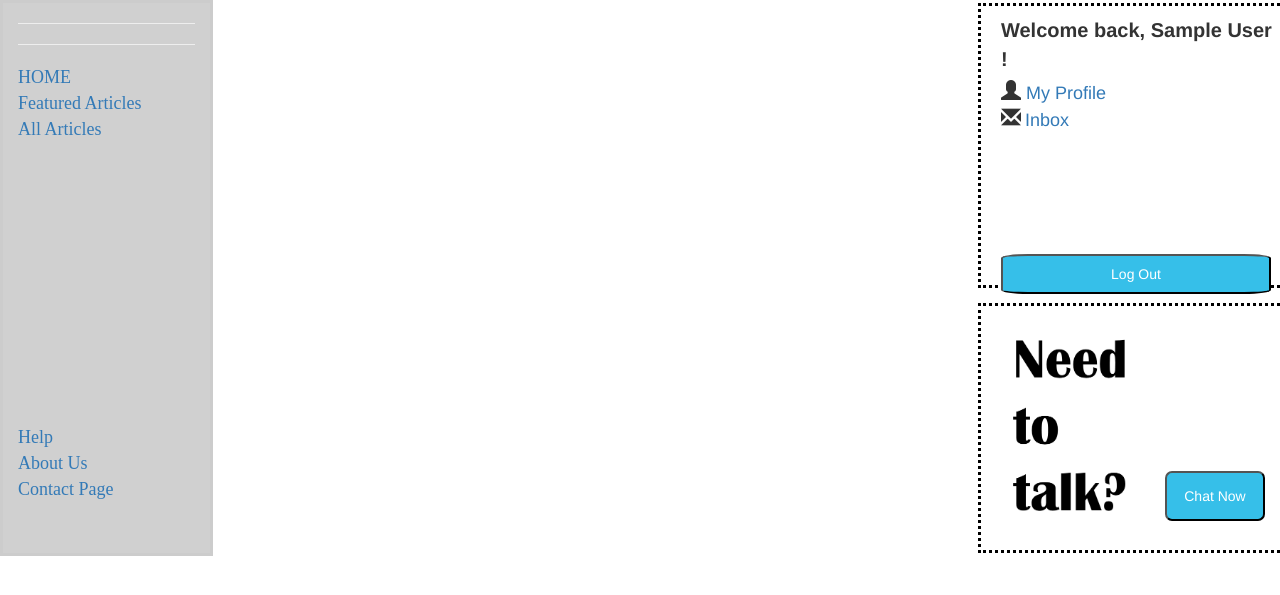
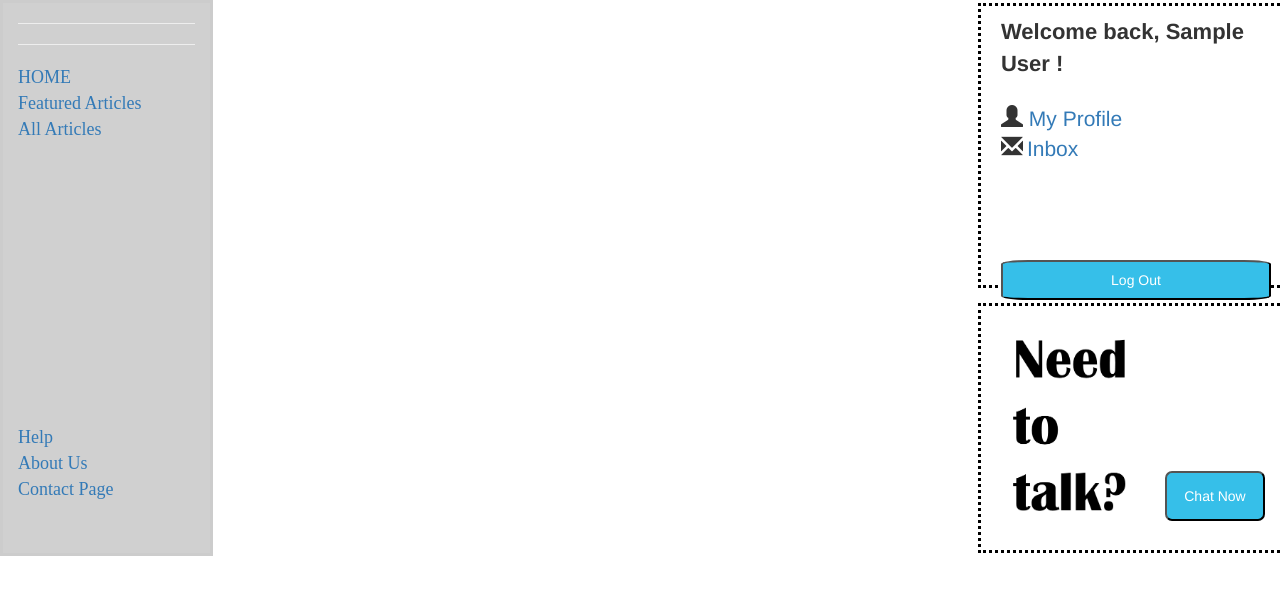
Before and after one commit to RaineCagape/USeP_Online_Guidance_Counseling, a PHP site: page / in a window 1280 px wide; the page is wider, and only the part inside the window is pictured. Shown: the part 139-734 px from the top of that part. Run offline with PHP 8.4, Linux system fonts and the light colour scheme; the visitor is signed in with stand-in values (Sample User, id 1); some libraries are stand-ins or nearby versions.

Commit message:
Minor changes

```diff
--- a/Profile.php
+++ b/Profile.php
@@ -64,9 +64,9 @@
 					<span class="glyphicon glyphicon-user" style="font-size: 200px"></span><br>
 					<label style="font-size: 30px"><!--ngalan--><?php echo $firstname;?> <?php echo $lastname; ?></label><br><br>
 					<!-- <label>Country:</label><br> -->
-					<label>Address: </label><?php echo $address; ?><br>
-					<label>Role: </label><?php echo $role; ?><br>
-					<label>E-mail: </label><?php echo $email; ?>
+					<label>Address: </label> <?php echo $address; ?><br>
+					<label>Role: </label> <?php echo $role; ?><br>
+					<label>E-mail: </label> <?php echo $email; ?>
 
 				</div>
 
--- a/index.php
+++ b/index.php
@@ -66,14 +66,15 @@
 
 			<div class="form-group">
 
-			<label style="font-size: 20px">Welcome back, <b> <?php echo $firstname; ?></b> !</label>
+			<label style="font-size: 22px">Welcome back, <b> <?php echo $firstname; ?></b> !</label>
 
 			<div class="list">
- 			<span class="glyphicon glyphicon-user" style="font-size: 20px"></span><a href="Profile.php" style="font-size: 18px">  My Profile</a><br>
- 			<span class="glyphicon glyphicon-envelope" style="font-size: 20px"></span> <a href="#" style="font-size: 18px">  Inbox</a>
+				<br>
+ 			<span class="glyphicon glyphicon-user" style="font-size: 22px"></span><a href="Profile.php" style="font-size: 21px">  My Profile</a><br>
+ 			<span class="glyphicon glyphicon-envelope" style="font-size: 22px"></span> <a href="#" style="font-size: 21px">  Inbox</a>
   			</div>
 
-			<button type="button" style="width: 270px; height: 40px; background-color: #36bfe9; color: white; margin-top: 120px; border-radius: 10%" onclick="window.location.href='logout.php'">Log Out</button>
+			<button type="button" style="width: 270px; height: 40px; background-color: #36bfe9; color: white; margin-top: 96px; border-radius: 10%" onclick="window.location.href='logout.php'">Log Out</button>
 			</div>
 
 			<div class="chat">
--- a/login.php
+++ b/login.php
@@ -139,8 +139,8 @@ if($_SERVER["REQUEST_METHOD"] == "POST"){
 
 				<div class="form-group">
 
-					<img src="images/usep.png" class="logo"><br>
-					<a href="register.php" style="color: blue; float: right; margin-top: 5px; margin-right: 10px">Register</a>
+					<img src="images/usep.png" class="logo"><br><br>
+					<!-- <a href="register.php" style="color: blue; float: right; margin-top: 5px; margin-right: 10px">Register</a> -->
 
 					<input type="text" name="username" value="<?php echo $username; ?>" placeholder="Username" style="height: 35px; width: 270px; background-color: #CCCCCC" data-toggle="popover" data-placement="left" data-content="<?php echo $username_err;?>" ><br><br>
 
@@ -156,6 +156,7 @@ if($_SERVER["REQUEST_METHOD"] == "POST"){
 				</div>
 
 			</div>
+
 				 <div class="modal fade" id="alertModal" role="dialog">
     				<div class="modal-dialog">
 
```
